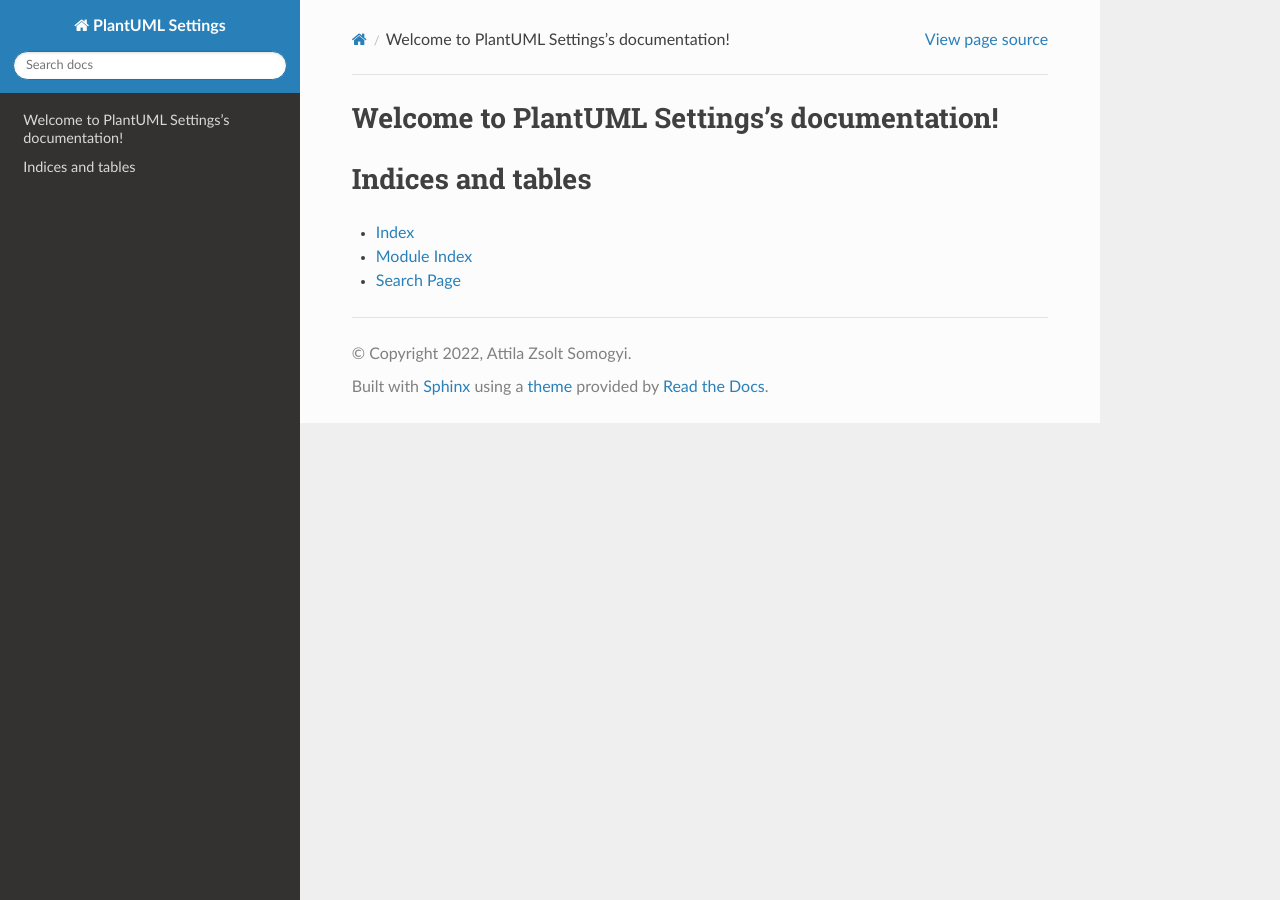
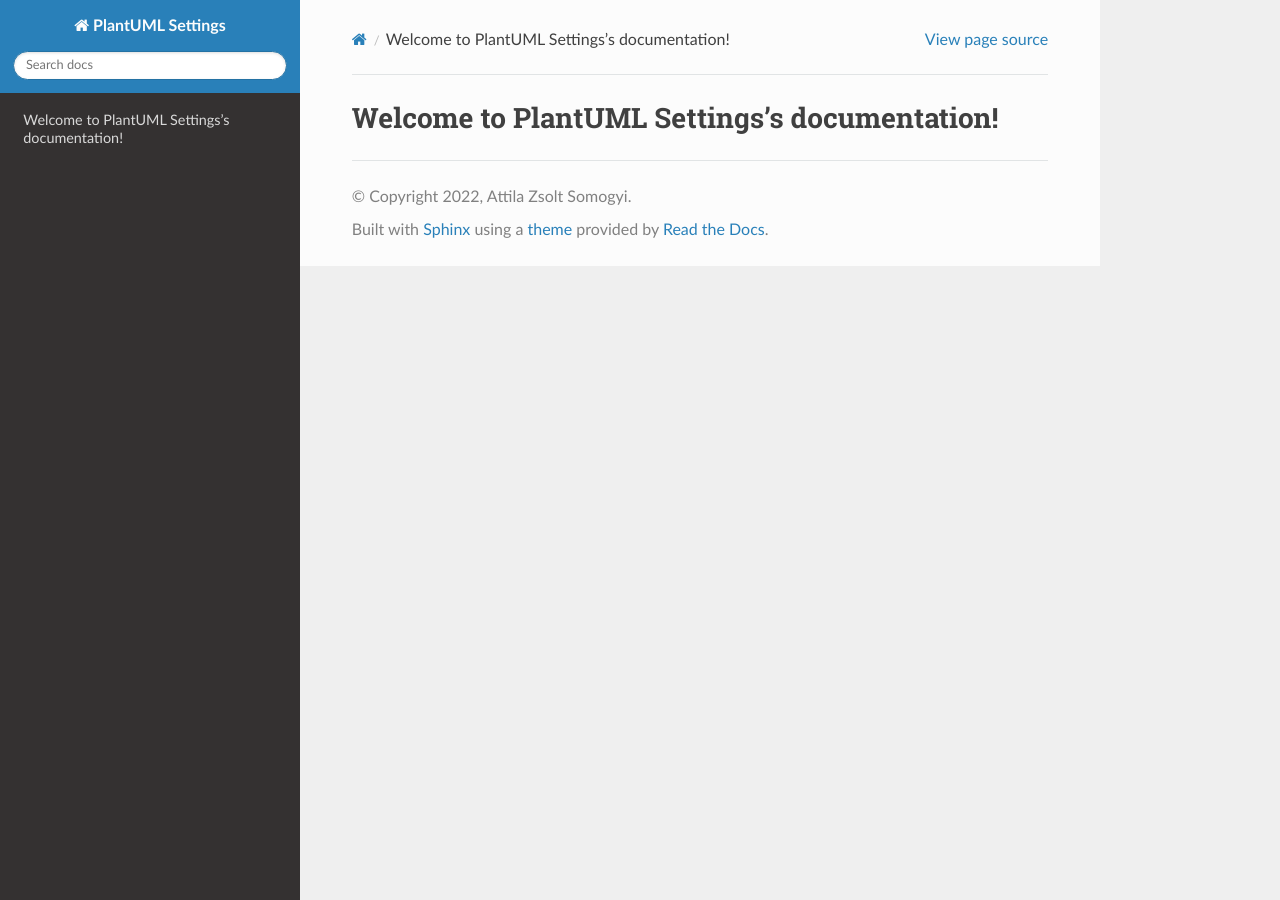
Before and after one commit to attilasomogyi/plantuml-settings, a Sphinx documentation site: the page built from docs/source/index.rst, in a window 1280 px wide. Built offline with Sphinx 7.4.7 and the Read the Docs theme 2.0.0, drawn with Linux system fonts in a browser that asks for light colours; some of the changed lines change nothing that is shown.

Commit message:
docs(index): setup index file

```diff
--- a/docs/source/index.rst
+++ b/docs/source/index.rst
@@ -1,20 +1,4 @@
-.. PlantUML Settings documentation master file, created by
-   sphinx-quickstart on Sat Aug 27 17:38:05 2022.
-   You can adapt this file completely to your liking, but it should at least
-   contain the root `toctree` directive.
-
 Welcome to PlantUML Settings's documentation!
 =============================================
 
 .. toctree::
-   :maxdepth: 2
-   :caption: Contents:
-
-
-
-Indices and tables
-==================
-
-* :ref:`genindex`
-* :ref:`modindex`
-* :ref:`search`
```
